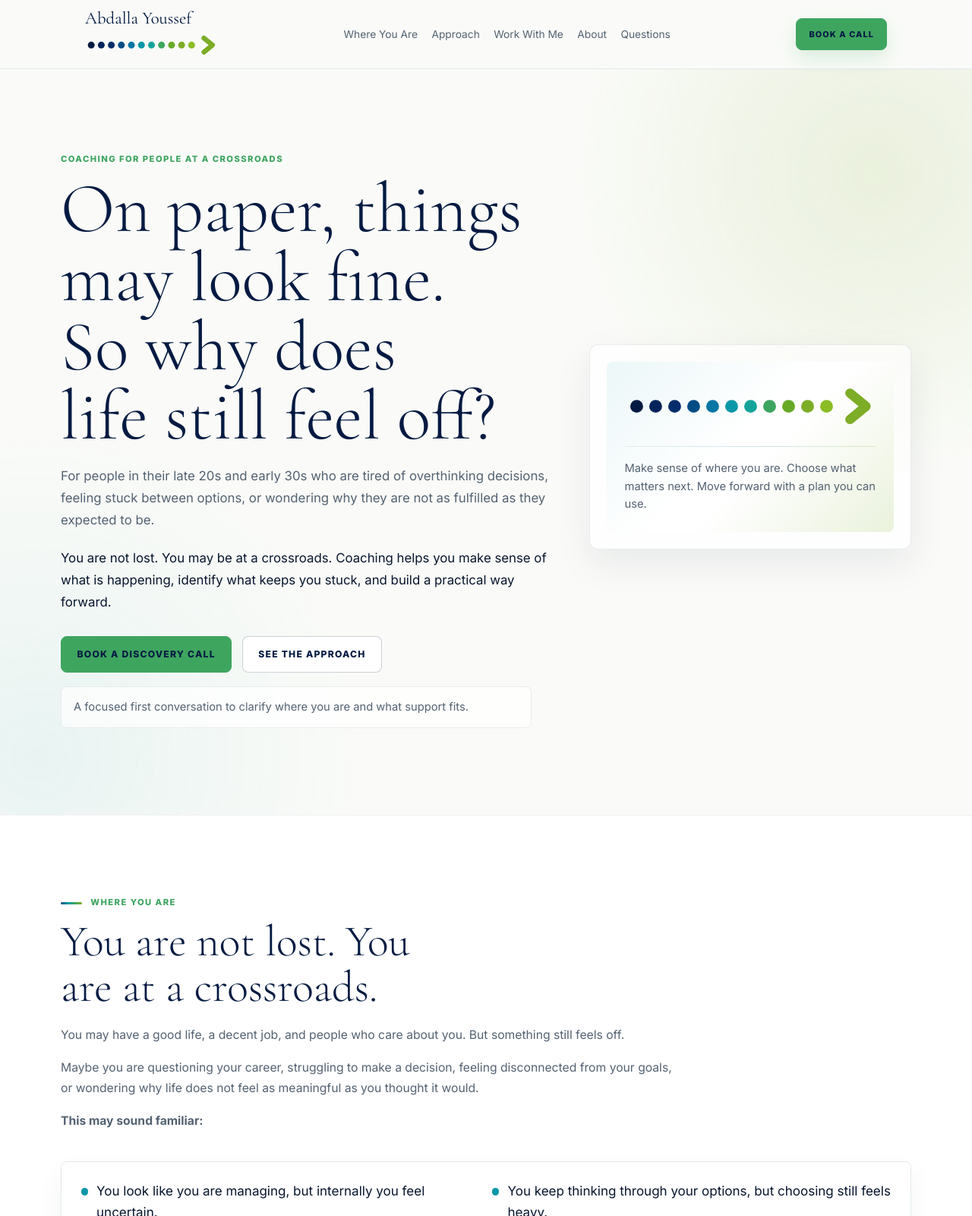
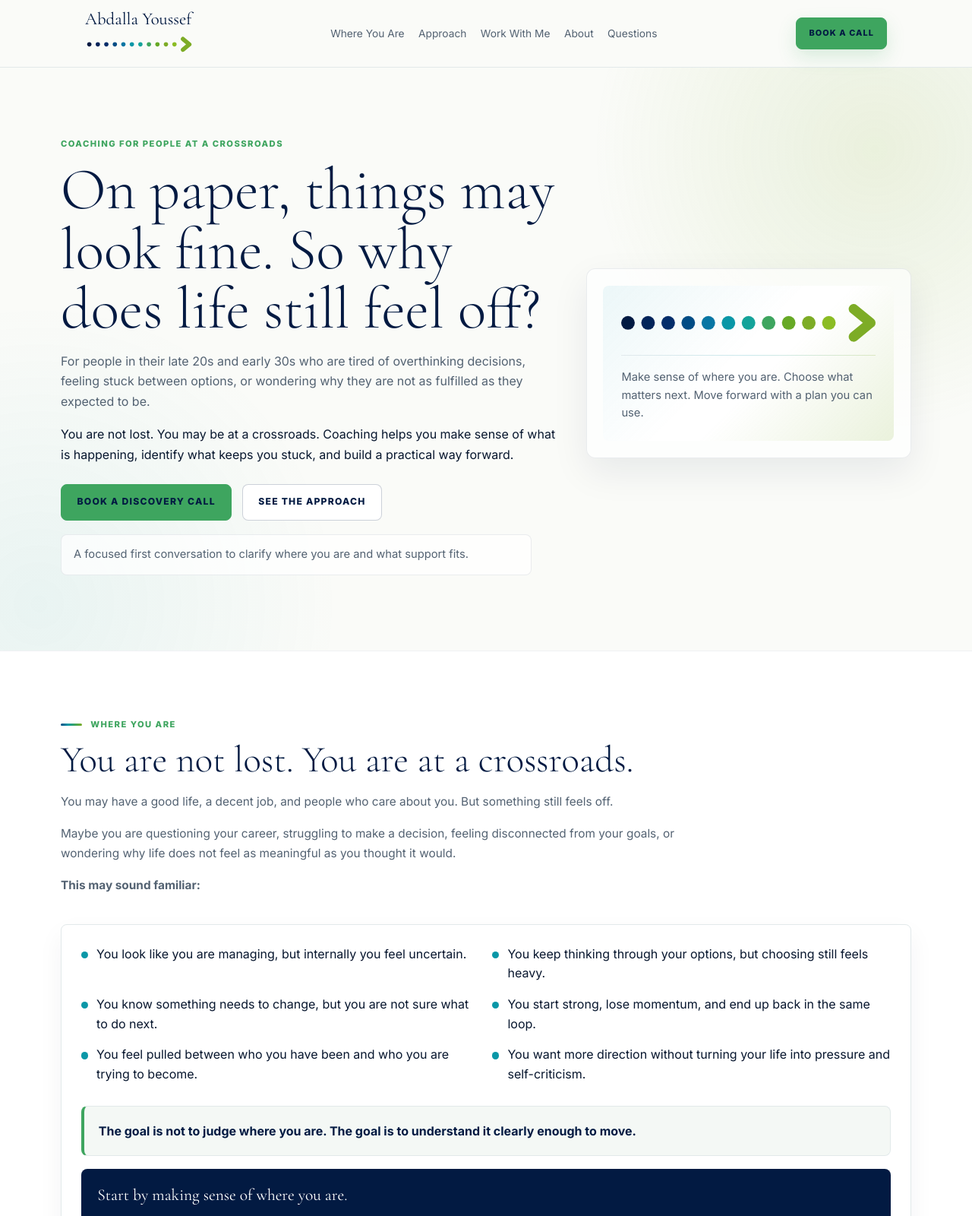
Before and after one commit to abdallay94/coaching-landingpage, a plain HTML site: page index.html in a window 1280 px wide. Shown: the top 1600 px of the page at 76% size. Drawn offline with nearby package versions, Linux system fonts and the light colour scheme.

Commit message:
Content Update 1.7

```diff
--- a/index.html
+++ b/index.html
@@ -63,8 +63,8 @@
       background: var(--bg);
       color: var(--text);
       font-family: var(--font-body);
-      font-size: 17px;
-      line-height: 1.68;
+      font-size: 16px;
+      line-height: 1.66;
       text-rendering: optimizeLegibility;
       -webkit-font-smoothing: antialiased;
     }
@@ -105,7 +105,7 @@
     }
 
     .section {
-      padding: 5.75rem 1.25rem;
+      padding: 4.8rem 1.25rem;
       border-top: 1px solid rgba(2, 26, 66, 0.06);
     }
 
@@ -164,43 +164,43 @@
     }
 
     .display-heading {
-      max-width: 960px;
-      margin-bottom: 1.1rem;
+      max-width: 840px;
+      margin-bottom: 1rem;
       font-family: var(--font-heading);
-      font-size: clamp(3rem, 8.8vw, 5.8rem);
+      font-size: clamp(2.75rem, 7vw, 4.85rem);
       font-weight: 300;
-      line-height: 0.98;
+      line-height: 1.01;
     }
 
     .section-heading {
-      margin-bottom: 1.25rem;
+      margin-bottom: 1rem;
       font-family: var(--font-heading);
-      font-size: clamp(2.2rem, 6vw, 3.6rem);
+      font-size: clamp(2rem, 4.6vw, 3.05rem);
       font-weight: 300;
-      line-height: 1.05;
+      line-height: 1.08;
     }
 
     .card-heading {
       margin-bottom: 0.55rem;
       font-family: var(--font-heading);
-      font-size: 1.48rem;
+      font-size: 1.34rem;
       font-weight: 400;
-      line-height: 1.15;
+      line-height: 1.18;
     }
 
     .lead {
       max-width: 760px;
       margin-bottom: 0;
       color: var(--muted);
-      font-size: 1.05rem;
-      line-height: 1.72;
+      font-size: 1rem;
+      line-height: 1.68;
     }
 
     .body-copy {
       margin-bottom: 0;
       color: var(--muted);
-      font-size: 0.98rem;
-      line-height: 1.72;
+      font-size: 0.96rem;
+      line-height: 1.68;
     }
 
     .stack {
@@ -213,7 +213,7 @@
       flex-wrap: wrap;
       align-items: center;
       gap: 0.85rem;
-      margin-top: 1.9rem;
+      margin-top: 1.55rem;
     }
 
     .button {
@@ -298,11 +298,11 @@
     }
 
     .section-gap {
-      margin-top: 2.4rem;
+      margin-top: 1.9rem;
     }
 
     .card-gap {
-      margin-top: 1.35rem;
+      margin-top: 1.1rem;
     }
 
     .site-header {
@@ -326,12 +326,9 @@
     }
 
     .brand {
-      display: inline-flex;
-      flex-direction: column;
-      align-items: flex-start;
-      width: max-content;
+      display: inline-block;
+      width: fit-content;
       min-width: 0;
-      gap: 0.3rem;
       color: var(--navy);
       font-family: var(--font-heading);
       font-size: 1.42rem;
@@ -346,9 +343,19 @@
 
     .brand .logo-mark {
       display: block;
-      width: 7.7em;
+      position: relative;
+      width: 100%;
       max-width: 100%;
+      aspect-ratio: 300 / 70;
+      margin-top: 0.34rem;
       flex: 0 0 auto;
+    }
+
+    .brand .logo-svg {
+      position: absolute;
+      inset: 0;
+      width: 100%;
+      height: 100%;
     }
 
     .logo-svg {
@@ -443,7 +450,7 @@
     }
 
     .hero {
-      padding: 6.25rem 1.25rem 5.75rem;
+      padding: 5.2rem 1.25rem 4.85rem;
       background:
         radial-gradient(circle at 90% 14%, rgba(125, 172, 38, 0.13), transparent 28%),
         radial-gradient(circle at 4% 92%, rgba(10, 151, 167, 0.07), transparent 28%),
@@ -453,12 +460,12 @@
     .hero-layout {
       display: grid;
       align-items: center;
-      gap: 3rem;
+      gap: 2.35rem;
     }
 
     .hero-body {
       max-width: 760px;
-      margin-top: 1.35rem;
+      margin-top: 1rem;
       color: var(--text);
     }
 
@@ -583,7 +590,7 @@
     .approach-grid {
       display: grid;
       gap: 1.15rem;
-      margin-top: 2.4rem;
+      margin-top: 1.9rem;
       counter-reset: approach;
     }
 
@@ -816,8 +823,8 @@
 
     .question-list {
       display: grid;
-      gap: 0.9rem;
-      margin-top: 2rem;
+      gap: 0.75rem;
+      margin-top: 1.55rem;
     }
 
     .question-list details {
@@ -853,8 +860,8 @@
     }
 
     .final-cta {
-      padding-top: 6.5rem;
-      padding-bottom: 6.5rem;
+      padding-top: 5.25rem;
+      padding-bottom: 5.25rem;
       background:
         linear-gradient(135deg, rgba(10, 151, 167, 0.16), transparent 34%),
         var(--navy);
@@ -935,16 +942,16 @@
 
     @media (min-width: 720px) {
       .section {
-        padding: 6.75rem 2rem;
+        padding: 5.6rem 2rem;
       }
 
       .hero {
-        padding: 7rem 2rem 6.25rem;
+        padding: 5.9rem 2rem 5.25rem;
       }
 
       .about-layout {
         grid-template-columns: 0.9fr 1.1fr;
-        gap: 3rem;
+        gap: 2.5rem;
       }
 
       .pattern-card {
@@ -1005,11 +1012,11 @@
       }
 
       .section {
-        padding: 4.75rem 1rem;
+        padding: 3.9rem 1rem;
       }
 
       .hero {
-        padding: 4.8rem 1rem 4.5rem;
+        padding: 4rem 1rem 3.8rem;
       }
 
       .brand {
@@ -1036,7 +1043,7 @@
       }
 
       .display-heading {
-        font-size: clamp(2.8rem, 14vw, 4.2rem);
+        font-size: clamp(2.45rem, 12vw, 3.5rem);
       }
 
       .approach-card,
@@ -1100,19 +1107,19 @@
         <a class="brand" href="#top" aria-label="Abdalla Youssef home">
           <span class="brand-name">Abdalla Youssef</span>
           <span class="logo-mark">
-            <svg class="logo-svg" viewBox="0 0 860 180" role="img" aria-label="Abdalla Youssef moving along logo">
-              <circle cx="40" cy="90" r="22" fill="#021A42" />
-              <circle cx="105" cy="90" r="22" fill="#02245A" />
-              <circle cx="170" cy="90" r="22" fill="#032D6A" />
-              <circle cx="235" cy="90" r="22" fill="#014C85" />
-              <circle cx="300" cy="90" r="22" fill="#0876A4" />
-              <circle cx="365" cy="90" r="22" fill="#0A97A7" />
-              <circle cx="430" cy="90" r="22" fill="#14A39A" />
-              <circle cx="495" cy="90" r="22" fill="#3EA55F" />
-              <circle cx="560" cy="90" r="22" fill="#67A926" />
-              <circle cx="625" cy="90" r="22" fill="#7DAC26" />
-              <circle cx="690" cy="90" r="22" fill="#8BBC24" />
-              <path d="M770 45 L825 90 L770 135" fill="none" stroke="#7DAC26" stroke-width="32" stroke-linecap="round" stroke-linejoin="round" />
+            <svg class="logo-svg" viewBox="0 0 300 70" role="img" aria-label="Abdalla Youssef moving along logo">
+              <circle cx="12" cy="35" r="6" fill="#021A42" />
+              <circle cx="36" cy="35" r="6" fill="#02245A" />
+              <circle cx="60" cy="35" r="6" fill="#032D6A" />
+              <circle cx="84" cy="35" r="6" fill="#014C85" />
+              <circle cx="108" cy="35" r="6" fill="#0876A4" />
+              <circle cx="132" cy="35" r="6" fill="#0A97A7" />
+              <circle cx="156" cy="35" r="6" fill="#14A39A" />
+              <circle cx="180" cy="35" r="6" fill="#3EA55F" />
+              <circle cx="204" cy="35" r="6" fill="#67A926" />
+              <circle cx="228" cy="35" r="6" fill="#7DAC26" />
+              <circle cx="252" cy="35" r="6" fill="#8BBC24" />
+              <path d="M276 20 L294 35 L276 50" fill="none" stroke="#7DAC26" stroke-width="12" stroke-linecap="round" stroke-linejoin="round" />
             </svg>
           </span>
         </a>
@@ -1153,7 +1160,7 @@
 
           <aside class="hero-visual" aria-label="Moving along visual">
             <div class="hero-visual-inner">
-              <svg class="logo-svg" viewBox="0 0 860 180" role="img" aria-label="Moving along logo mark">
+              <svg class="logo-svg" viewBox="18 29 823 122" role="img" aria-label="Moving along logo mark">
                 <circle cx="40" cy="90" r="22" fill="#021A42" />
                 <circle cx="105" cy="90" r="22" fill="#02245A" />
                 <circle cx="170" cy="90" r="22" fill="#032D6A" />
@@ -1304,7 +1311,7 @@
           <div class="photo-card">
             <div class="initials-card" aria-label="Abdalla Youssef">
               <span class="logo-mark" aria-hidden="true">
-                <svg class="logo-svg" viewBox="0 0 860 180">
+                <svg class="logo-svg" viewBox="18 29 823 122">
                   <circle cx="40" cy="90" r="22" fill="#021A42" />
                   <circle cx="105" cy="90" r="22" fill="#02245A" />
                   <circle cx="170" cy="90" r="22" fill="#032D6A" />
@@ -1394,19 +1401,19 @@
           <a class="brand footer-brand" href="#top" aria-label="Abdalla Youssef home">
             <span class="brand-name">Abdalla Youssef</span>
             <span class="logo-mark">
-              <svg class="logo-svg" viewBox="0 0 860 180" role="img" aria-label="Abdalla Youssef moving along logo">
-                <circle cx="40" cy="90" r="22" fill="#021A42" />
-                <circle cx="105" cy="90" r="22" fill="#02245A" />
-                <circle cx="170" cy="90" r="22" fill="#032D6A" />
-                <circle cx="235" cy="90" r="22" fill="#014C85" />
-                <circle cx="300" cy="90" r="22" fill="#0876A4" />
-                <circle cx="365" cy="90" r="22" fill="#0A97A7" />
-                <circle cx="430" cy="90" r="22" fill="#14A39A" />
-                <circle cx="495" cy="90" r="22" fill="#3EA55F" />
-                <circle cx="560" cy="90" r="22" fill="#67A926" />
-                <circle cx="625" cy="90" r="22" fill="#7DAC26" />
-                <circle cx="690" cy="90" r="22" fill="#8BBC24" />
-                <path d="M770 45 L825 90 L770 135" fill="none" stroke="#7DAC26" stroke-width="32" stroke-linecap="round" stroke-linejoin="round" />
+              <svg class="logo-svg" viewBox="0 0 300 70" role="img" aria-label="Abdalla Youssef moving along logo">
+                <circle cx="12" cy="35" r="6" fill="#021A42" />
+                <circle cx="36" cy="35" r="6" fill="#02245A" />
+                <circle cx="60" cy="35" r="6" fill="#032D6A" />
+                <circle cx="84" cy="35" r="6" fill="#014C85" />
+                <circle cx="108" cy="35" r="6" fill="#0876A4" />
+                <circle cx="132" cy="35" r="6" fill="#0A97A7" />
+                <circle cx="156" cy="35" r="6" fill="#14A39A" />
+                <circle cx="180" cy="35" r="6" fill="#3EA55F" />
+                <circle cx="204" cy="35" r="6" fill="#67A926" />
+                <circle cx="228" cy="35" r="6" fill="#7DAC26" />
+                <circle cx="252" cy="35" r="6" fill="#8BBC24" />
+                <path d="M276 20 L294 35 L276 50" fill="none" stroke="#7DAC26" stroke-width="12" stroke-linecap="round" stroke-linejoin="round" />
               </svg>
             </span>
           </a>
```
